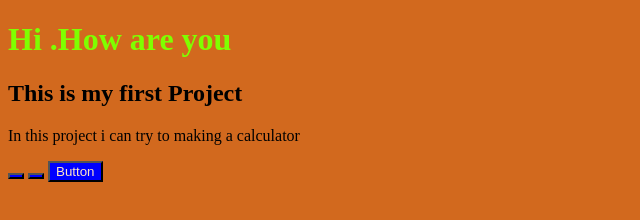
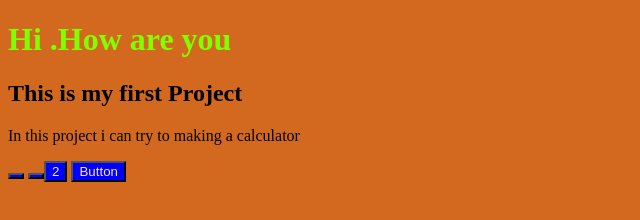
Before and after one commit to MuhammadZohaib21122/Basics.Html-Css, a plain HTML site: page index.html in a window 1280 px wide. Shown: the full height of the page, 0-640 px from the left. Drawn offline with Linux system fonts and the light colour scheme.

Commit message:
Update index.html

```diff
--- a/index.html
+++ b/index.html
@@ -11,7 +11,7 @@
     <h2>This is my first Project </h2>
     <p>In this project i can try to making a calculator </p>
     <button onclick="Thime"></button>
-    <button onclick="Thime"></button>
+    <button onclick="Thime"><Button>2</Button></button>
     <button>Button</button>
     <script src="script.js"></script>
 </body>
```
